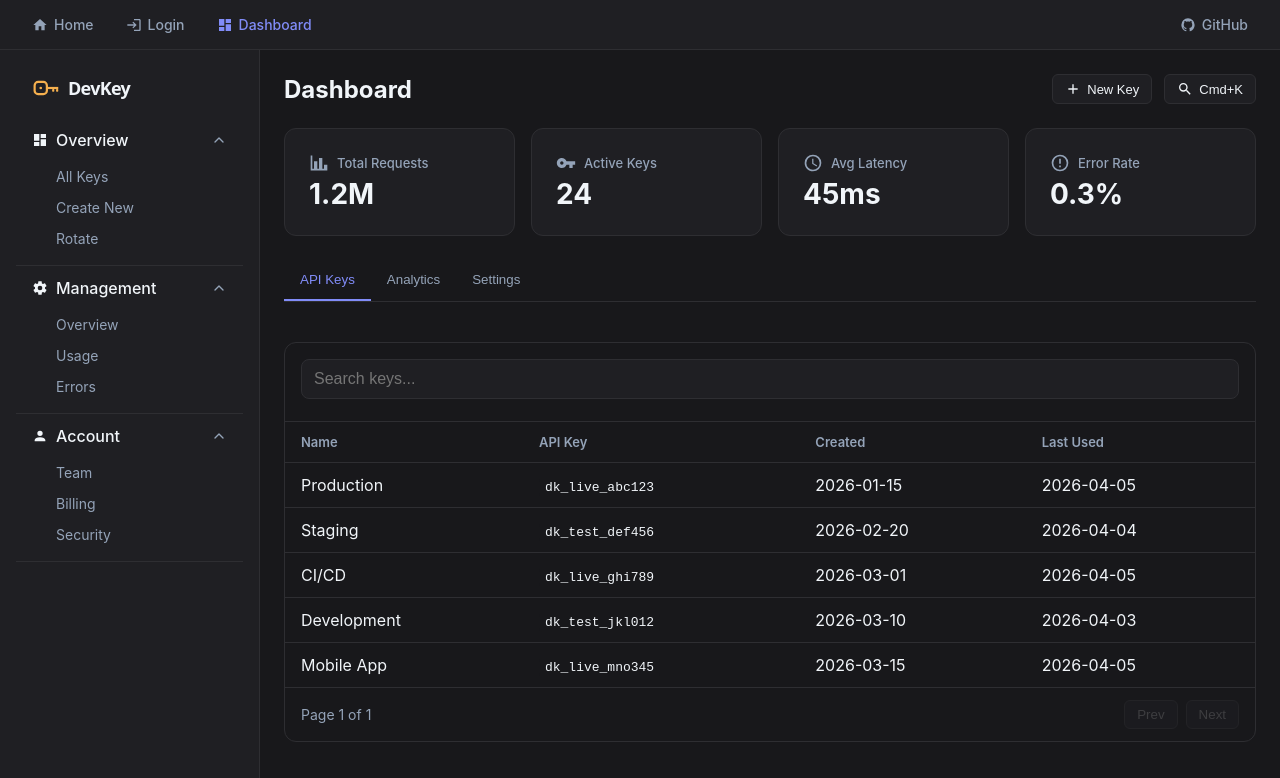
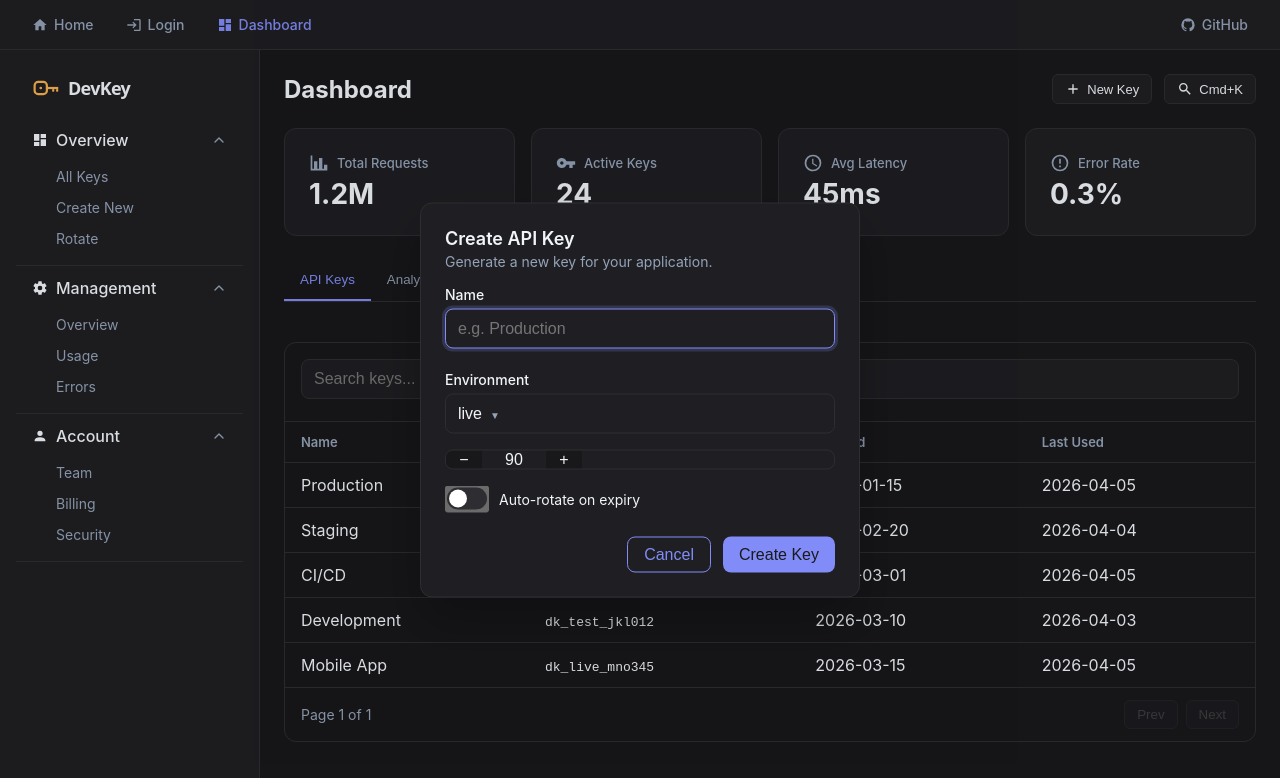
Before and after one commit to vuetifyjs/devkey, a Vue app: page /dashboard in a window 1280 px wide. Both pictures are taken after a click on the button "New Key". Shown: the top 778 px of the page. Built offline with nearby package versions, Linux system fonts and the light colour scheme; a small style sheet from the web is missing.

Commit message:
chore(dashboard): wire real create-key dialog with validation and toast

```diff
--- /dev/null
+++ b/src/components/DkCreateKeyDialog.vue
@@ -0,0 +1,101 @@
+<script setup lang="ts">
+  import { useNotifications } from '@vuetify/v0'
+  import { reactive, shallowRef, watch } from 'vue'
+  import DkDialog from './DkDialog.vue'
+  import DkForm from './DkForm.vue'
+  import DkInput from './DkInput.vue'
+  import DkSelect from './DkSelect.vue'
+  import DkSwitch from './DkSwitch.vue'
+  import DkNumberField from './DkNumberField.vue'
+  import { useKeys } from '../composables/useKeys'
+  import type { CreateKeyInput } from '../composables/useKeys'
+
+  defineOptions({ name: 'DkCreateKeyDialog' })
+
+  const open = defineModel<boolean>({ default: false })
+
+  const keys = useKeys()
+  const notifications = useNotifications()
+
+  const envItems = [
+    { id: 'live', label: 'Live', value: 'live' },
+    { id: 'test', label: 'Test', value: 'test' },
+  ]
+
+  function blank (): CreateKeyInput {
+    return { name: '', env: 'live', autoRotate: false, expiresInDays: 90 }
+  }
+
+  const form = reactive(blank())
+  const valid = shallowRef<boolean | null>(null)
+
+  watch(open, value => {
+    if (value) Object.assign(form, blank())
+  })
+
+  function onSubmit (payload: { valid: boolean }) {
+    if (!payload.valid) return
+    keys.add({ ...form })
+    notifications.send({ subject: `API key "${form.name}" created`, severity: 'success' })
+    open.value = false
+  }
+</script>
+
+<template>
+  <DkDialog
+    v-model="open"
+    title="Create API Key"
+    description="Generate a new key for your application."
+  >
+    <DkForm v-model="valid" @submit="onSubmit">
+      <DkInput v-model="form.name" label="Name" placeholder="e.g. Production" :rules="['required']" />
+
+      <div class="dk-create__field">
+        <span class="dk-create__label">Environment</span>
+        <DkSelect v-model="form.env" :items="envItems" />
+      </div>
+
+      <DkNumberField v-model="form.expiresInDays" :min="1" :max="365" />
+
+      <DkSwitch v-model="form.autoRotate">Auto-rotate on expiry</DkSwitch>
+
+      <div class="dk-create__actions">
+        <!--
+          Plain buttons instead of DkButton: Button.Root always forces
+          `type="button"` (it merges its own elementAttrs over $attrs and
+          never exposes an `as` override), so `<DkButton type="submit">`
+          can never trigger DkForm's native form submit event. The
+          `dk-button` classes come from DkButton.vue's unscoped <style>
+          block, so this renders visually identical to DkButton.
+        -->
+        <button type="button" class="dk-button" data-variant="outline" data-size="md" @click="open = false">
+          Cancel
+        </button>
+        <button type="submit" class="dk-button" data-variant="solid" data-size="md">
+          Create Key
+        </button>
+      </div>
+    </DkForm>
+  </DkDialog>
+</template>
+
+<style scoped>
+  .dk-create__field {
+    display: flex;
+    flex-direction: column;
+    gap: 0.375rem;
+  }
+
+  .dk-create__label {
+    font-size: 0.875rem;
+    font-weight: 500;
+    color: var(--v0-theme-text);
+  }
+
+  .dk-create__actions {
+    display: flex;
+    justify-content: flex-end;
+    gap: 0.75rem;
+    margin-top: 0.5rem;
+  }
+</style>
--- a/src/pages/DashboardPage.vue
+++ b/src/pages/DashboardPage.vue
@@ -18,10 +18,14 @@
   import DkTable from '../components/DkTable.vue'
   import DkCommandPalette from '../components/DkCommandPalette.vue'
   import DkLogo from '../components/DkLogo.vue'
+  import DkCreateKeyDialog from '../components/DkCreateKeyDialog.vue'
+  import { useKeys } from '../composables/useKeys'
 
   defineOptions({ name: 'DkDashboardPage' })
 
   const tab = shallowRef('keys')
+
+  const keys = useKeys()
 
   const stats = [
     { label: 'Total Requests', value: '1.2M', icon: mdiChartBar },
@@ -30,22 +34,16 @@
     { label: 'Error Rate', value: '0.3%', icon: mdiAlertCircleOutline },
   ]
 
-  const apiKeys = [
-    { id: '1', name: 'Production', key: 'dk_live_abc123', created: '2026-01-15', lastUsed: '2026-04-05' },
-    { id: '2', name: 'Staging', key: 'dk_test_def456', created: '2026-02-20', lastUsed: '2026-04-04' },
-    { id: '3', name: 'CI/CD', key: 'dk_live_ghi789', created: '2026-03-01', lastUsed: '2026-04-05' },
-    { id: '4', name: 'Development', key: 'dk_test_jkl012', created: '2026-03-10', lastUsed: '2026-04-03' },
-    { id: '5', name: 'Mobile App', key: 'dk_live_mno345', created: '2026-03-15', lastUsed: '2026-04-05' },
-  ]
-
   const sidebarSections = [
     { label: 'Overview', icon: mdiViewDashboard, items: ['All Keys', 'Create New', 'Rotate'] },
     { label: 'Management', icon: mdiCog, items: ['Overview', 'Usage', 'Errors'] },
     { label: 'Account', icon: mdiAccount, items: ['Team', 'Billing', 'Security'] },
   ]
 
+  const createOpen = shallowRef(false)
+
   function onNewKey () {
-    alert('Creating new API key...')
+    createOpen.value = true
   }
 
   const paletteOpen = shallowRef(false)
@@ -136,7 +134,14 @@
         ]"
       >
         <template #keys>
-          <DkTable :items="apiKeys" />
+          <!--
+            Cast: useKeys.ApiKey has no string index signature, so it isn't
+            structurally assignable to DkTable's local ApiKey interface
+            (which declares `[key: string]: unknown`) even though every
+            field is unknown-compatible. DkTable's prop type is out of
+            scope here — Wave 2 extends it.
+          -->
+          <DkTable :items="(keys.all.value as any)" />
         </template>
         <template #analytics>
           <DkCard>
@@ -153,6 +158,7 @@
       </DkTabs>
 
       <DkCommandPalette v-model="paletteOpen" :commands="commands" />
+      <DkCreateKeyDialog v-model="createOpen" />
     </div>
   </DkLayout>
 </template>
```
